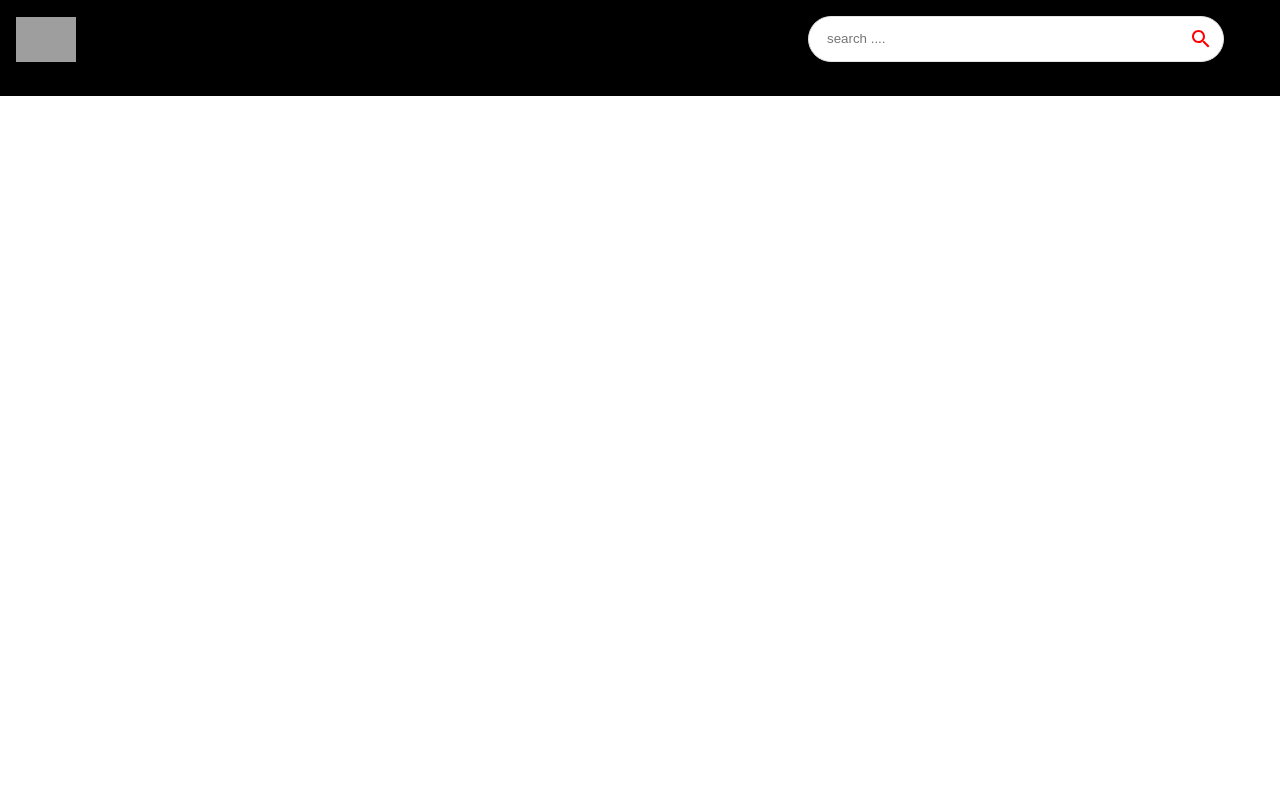
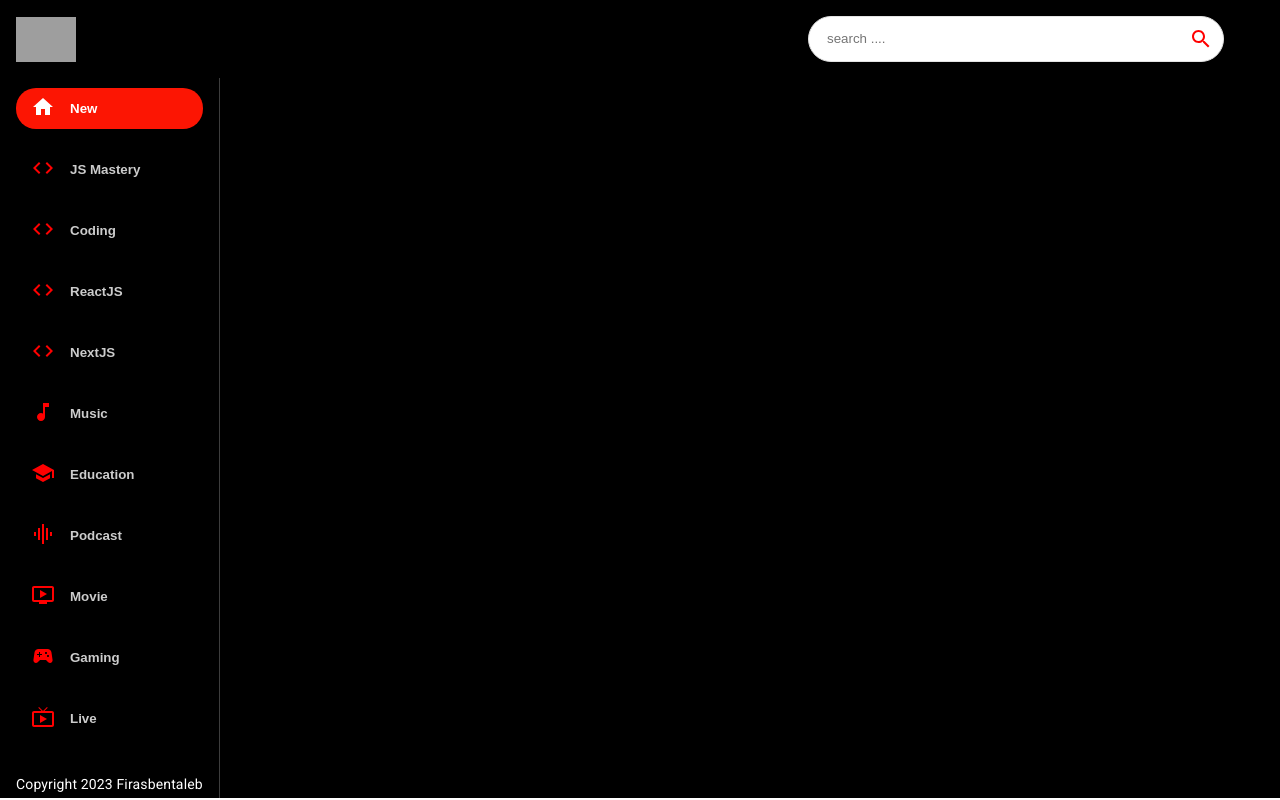
Before and after one commit to firasbentalebtn/youtube_clone, a React (Create React App) app: page / in a window 1280 px wide. Built offline with nearby package versions, Linux system fonts and the light colour scheme; grey boxes are pictures that could not be loaded.

Commit message:
sidebar component styled

```diff
--- a/src/components/Feed.jsx
+++ b/src/components/Feed.jsx
@@ -1,8 +1,16 @@
-import React from 'react'
-
+import React,{useState,useEffect} from 'react'
+import { Box,Stack,Typography } from '@mui/material'
+import Sidebar from './Sidebar'
 const Feed = () => {
   return (
-    <div>Feed</div>
+    <Stack sx={{flexDirection:{sx:"column",md:"row"}}}>
+      <Box sx={{height:{sx:'auto',md:'90vh'},borderRight:'1px solid #3d3d3d',px:{sx:0,md:2}}}>
+        <Sidebar/>
+        <Typography className='copyright' variant='body2' sx={{mt:1.5,color:'#fff'}}>
+          Copyright 2023 Firasbentaleb
+        </Typography>
+      </Box>
+    </Stack>
   )
 }
 
--- /dev/null
+++ b/src/components/Sidebar.jsx
@@ -0,0 +1,19 @@
+import React from 'react'
+import { Stack } from '@mui/material'
+import {categories} from '../utils/constants'
+const selectedCat='New';
+const Sidebar = () => (
+
+    <Stack direction="row" sx={{overflowX:"auto",height:{sx:'auto',md:'95%'},flexDirection:{md:'column'}}}>
+        {categories.map((category)=>(
+            <button key={category.name} className='category-btn' style={{background:category.name ===selectedCat && '#fc1503',color:' #fff'}}>
+                <span style={{color:category.name === selectedCat?'white':'red',marginRight:'15px'}}>{category.icon}</span>
+                <span style={{opacity:category.name === selectedCat ?'1':'0.8'}}> {category.name} </span>
+            </button>
+        ))}
+
+    </Stack>
+  )
+
+
+export default Sidebar
--- a/src/components/index.js
+++ b/src/components/index.js
@@ -4,3 +4,4 @@
 export {default as SearchFeed} from './SearchFeed'
 export {default as VideoDetail} from './VideoDetail'
 export {default as SearchBar} from './SearchBar'
+export {default as Sidebar} from './Sidebar'
```
